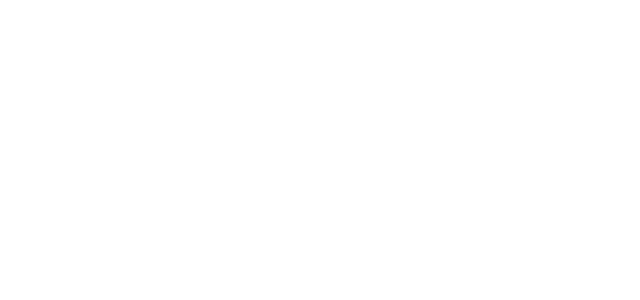
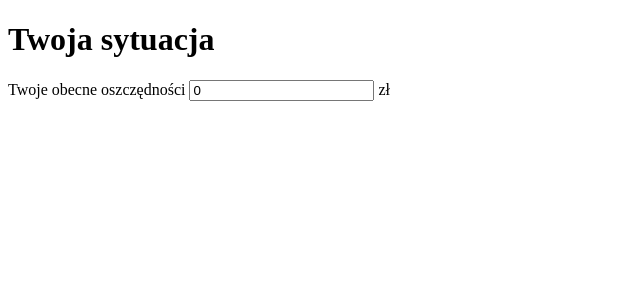
Before and after one commit to malyvsen/hypofin, a React (Create React App) app in the folder frontend/: page / in a window 1280 px wide. Shown: the top 300 px of the page, without its empty margins (0-640 px from the left). Built offline with nearby package versions, Linux system fonts and the light colour scheme.

Commit message:
wip feature: add situation page

```diff
--- a/frontend/src/App.css
+++ /dev/null
@@ -1,38 +0,0 @@
-.App {
-  text-align: center;
-}
-
-.App-logo {
-  height: 40vmin;
-  pointer-events: none;
-}
-
-@media (prefers-reduced-motion: no-preference) {
-  .App-logo {
-    animation: App-logo-spin infinite 20s linear;
-  }
-}
-
-.App-header {
-  background-color: #282c34;
-  min-height: 100vh;
-  display: flex;
-  flex-direction: column;
-  align-items: center;
-  justify-content: center;
-  font-size: calc(10px + 2vmin);
-  color: white;
-}
-
-.App-link {
-  color: #61dafb;
-}
-
-@keyframes App-logo-spin {
-  from {
-    transform: rotate(0deg);
-  }
-  to {
-    transform: rotate(360deg);
-  }
-}
--- a/frontend/src/App.js
+++ b/frontend/src/App.js
@@ -1,7 +1,19 @@
-import "./App.css";
+import { useState } from "react";
+import SituationPage from "./SituationPage";
 
 function App() {
-  return <div className="App"></div>;
+  const [currentSavings, setCurrentSavings] = useState();
+  const [monthlyIncome, setMonthlyIncome] = useState();
+  const [goalKnown, setGoalKnown] = useState();
+  const [goalCost, setGoalCost] = useState();
+  return (
+    <div className="App">
+      <SituationPage
+        currentSavings={currentSavings}
+        setCurrentSavings={setCurrentSavings}
+      ></SituationPage>
+    </div>
+  );
 }
 
 export default App;
--- /dev/null
+++ b/frontend/src/SituationPage.js
@@ -0,0 +1,21 @@
+function SituationPage({ currentSavings, setCurrentSavings }) {
+  console.log(currentSavings);
+  return (
+    <div className="Page">
+      <h1>Twoja sytuacja</h1>
+      <div>
+        Twoje obecne oszczędności{" "}
+        <input
+          type="number"
+          min={0}
+          step={1000}
+          value={currentSavings === undefined ? 0 : currentSavings}
+          onChange={(e) => setCurrentSavings(e.target.value)}
+        />{" "}
+        zł
+      </div>
+    </div>
+  );
+}
+
+export default SituationPage;
--- a/frontend/src/index.css
+++ /dev/null
@@ -1,13 +0,0 @@
-body {
-  margin: 0;
-  font-family: -apple-system, BlinkMacSystemFont, 'Segoe UI', 'Roboto', 'Oxygen',
-    'Ubuntu', 'Cantarell', 'Fira Sans', 'Droid Sans', 'Helvetica Neue',
-    sans-serif;
-  -webkit-font-smoothing: antialiased;
-  -moz-osx-font-smoothing: grayscale;
-}
-
-code {
-  font-family: source-code-pro, Menlo, Monaco, Consolas, 'Courier New',
-    monospace;
-}
--- a/frontend/src/index.js
+++ b/frontend/src/index.js
@@ -1,6 +1,5 @@
 import React from "react";
 import ReactDOM from "react-dom/client";
-import "./index.css";
 import App from "./App";
 
 const root = ReactDOM.createRoot(document.getElementById("root"));
```
